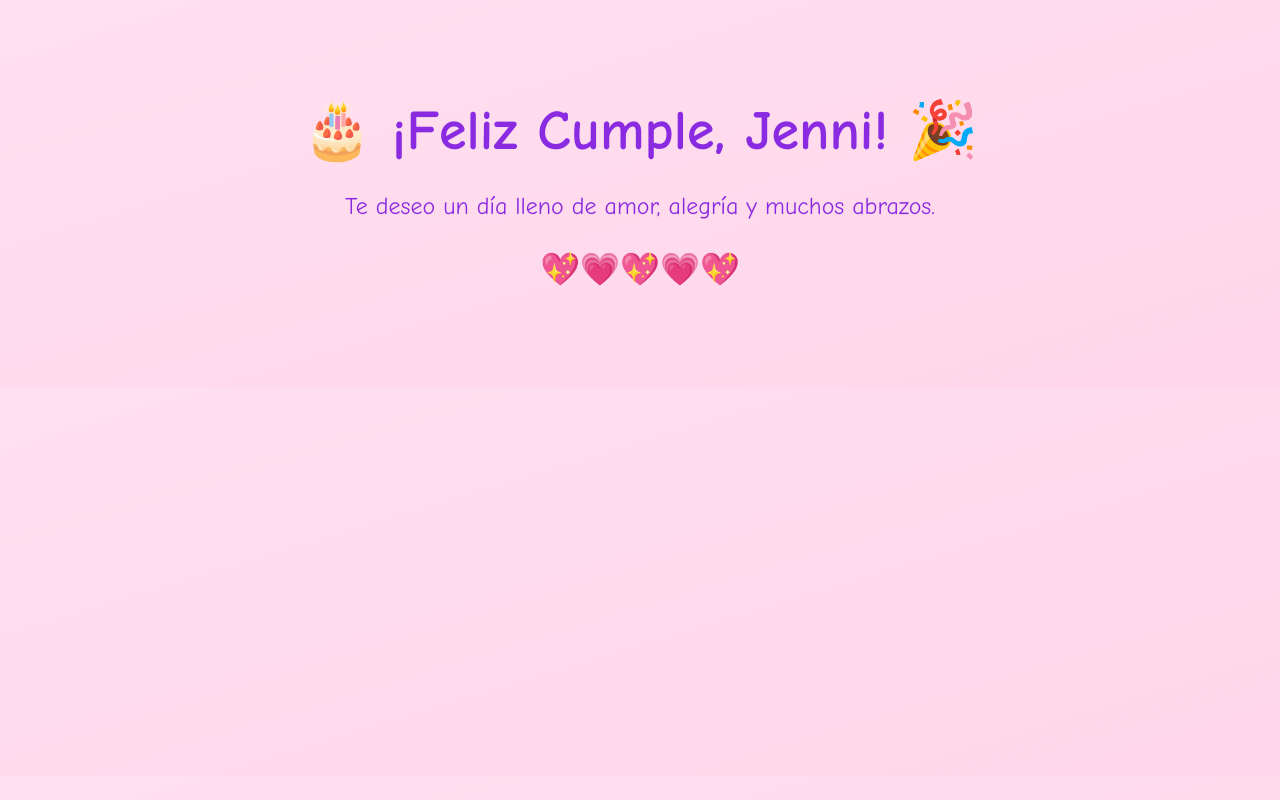
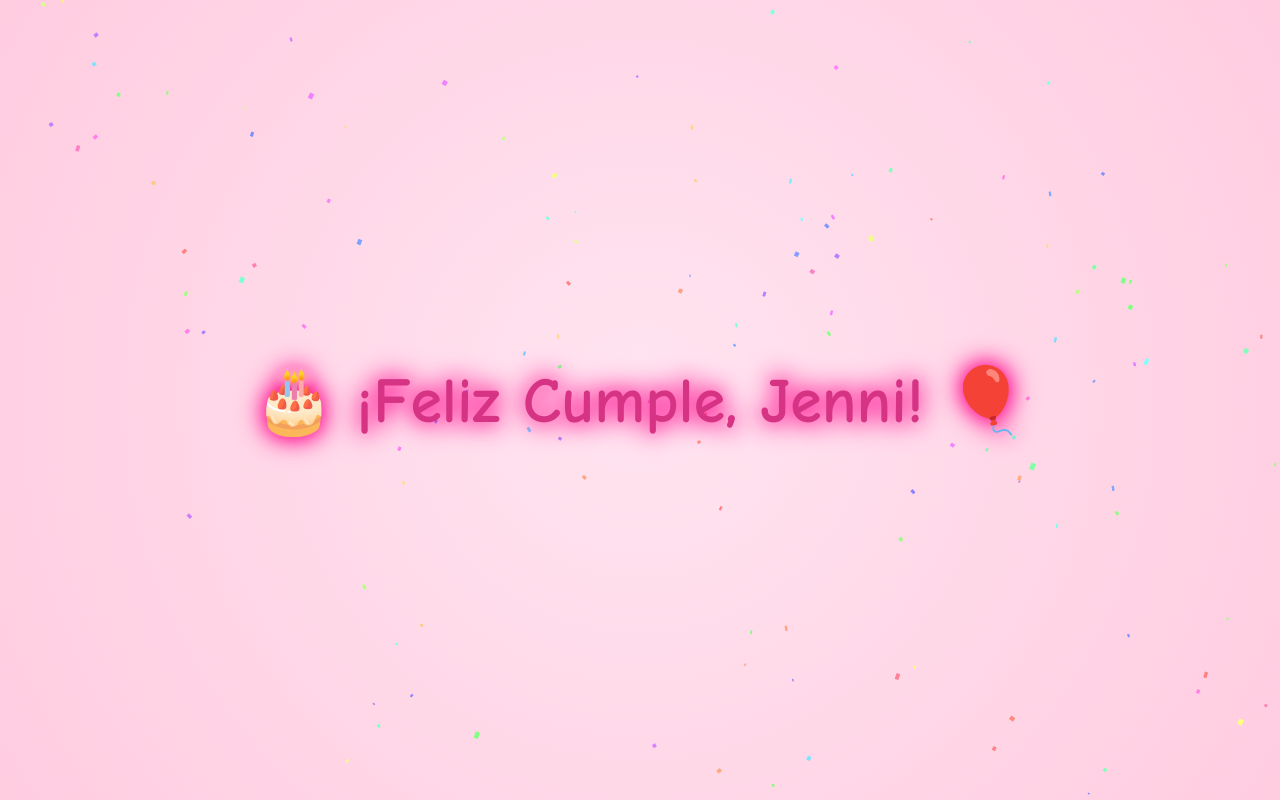
Before and after one commit to kevdan15/cumplejenni, a plain HTML site: page index.html in a window 1280 px wide. Drawn offline with Linux system fonts and the light colour scheme.

Commit message:
Update index.html

```diff
--- a/index.html
+++ b/index.html
@@ -2,39 +2,121 @@
 <html lang="es">
 <head>
   <meta charset="UTF-8" />
-  <meta name="viewport" content="width=device-width, initial-scale=1.0" />
-  <title>Feliz Cumple Jenni 🎉</title>
+  <title>🎉 Feliz Cumple Jenni 🎉</title>
   <style>
     body {
-      background: linear-gradient(to bottom right, #ffe0f0, #ffd6e9);
+      margin: 0;
+      height: 100vh;
+      background: radial-gradient(circle, #ffe4f0, #ffcce0);
       font-family: 'Comic Sans MS', cursive;
-      text-align: center;
-      padding: 60px 20px;
-      color: #8a2be2;
+      overflow: hidden;
+      display: flex;
+      flex-direction: column;
+      justify-content: center;
+      align-items: center;
     }
+
     h1 {
-      font-size: 3.5em;
-      margin-bottom: 0.2em;
-      animation: bounce 1.5s infinite alternate;
+      font-size: 4em;
+      color: #d63384;
+      animation: glow 1s ease-in-out infinite alternate;
+      cursor: pointer;
     }
-    p {
-      font-size: 1.5em;
-      margin-top: 20px;
+
+    @keyframes glow {
+      from {
+        text-shadow: 0 0 10px #ff69b4, 0 0 20px #ff69b4;
+      }
+      to {
+        text-shadow: 0 0 20px #ff1493, 0 0 30px #ff1493;
+      }
     }
-    @keyframes bounce {
-      0% { transform: translateY(0); }
-      100% { transform: translateY(-10px); }
+
+    canvas {
+      position: absolute;
+      top: 0;
+      left: 0;
+      z-index: -1;
     }
-    .hearts {
-      font-size: 2em;
-      color: #ff69b4;
-      margin-top: 30px;
+
+    audio {
+      display: none;
     }
   </style>
 </head>
 <body>
-  <h1>🎂 ¡Feliz Cumple, Jenni! 🎉</h1>
-  <p>Te deseo un día lleno de amor, alegría y muchos abrazos.</p>
-  <p class="hearts">💖💗💖💗💖</p>
+  <h1 onclick="reaccion()">🎂 ¡Feliz Cumple, Jenni! 🎈</h1>
+  <canvas id="confettiCanvas"></canvas>
+  <audio id="audio" src="https://www.soundhelix.com/examples/mp3/SoundHelix-Song-1.mp3" autoplay loop></audio>
+
+  <script>
+    // confeti
+    const canvas = document.getElementById("confettiCanvas");
+    const ctx = canvas.getContext("2d");
+    canvas.width = window.innerWidth;
+    canvas.height = window.innerHeight;
+
+    const confettiCount = 200;
+    const confetti = [];
+
+    for (let i = 0; i < confettiCount; i++) {
+      confetti.push({
+        x: Math.random() * canvas.width,
+        y: Math.random() * canvas.height,
+        r: Math.random() * 6 + 4,
+        d: Math.random() * confettiCount,
+        color: `hsl(${Math.random() * 360}, 100%, 75%)`,
+        tilt: Math.floor(Math.random() * 10) - 5,
+      });
+    }
+
+    function draw() {
+      ctx.clearRect(0, 0, canvas.width, canvas.height);
+      confetti.forEach((c, i) => {
+        ctx.beginPath();
+        ctx.lineWidth = c.r / 2;
+        ctx.strokeStyle = c.color;
+        ctx.moveTo(c.x + c.tilt + c.r / 4, c.y);
+        ctx.lineTo(c.x + c.tilt, c.y + c.tilt + c.r / 4);
+        ctx.stroke();
+      });
+      update();
+    }
+
+    let angle = 0;
+
+    function update() {
+      angle += 0.01;
+      confetti.forEach((c, i) => {
+        c.y += Math.cos(angle + c.d) + 1 + c.r / 2;
+        c.x += Math.sin(angle) * 2;
+
+        if (c.x > canvas.width + 5 || c.x < -5 || c.y > canvas.height) {
+          if (i % 3 > 0) {
+            confetti[i] = {
+              x: Math.random() * canvas.width,
+              y: -10,
+              r: c.r,
+              d: c.d,
+              color: c.color,
+              tilt: c.tilt
+            };
+          }
+        }
+      });
+    }
+
+    setInterval(draw, 20);
+
+    // mensaje interactivo
+    function reaccion() {
+      alert("🎊 ¡Que tu día esté lleno de magia, Jenni! 🎊");
+    }
+
+    window.addEventListener("resize", () => {
+      canvas.width = window.innerWidth;
+      canvas.height = window.innerHeight;
+    });
+  </script>
 </body>
 </html>
```
